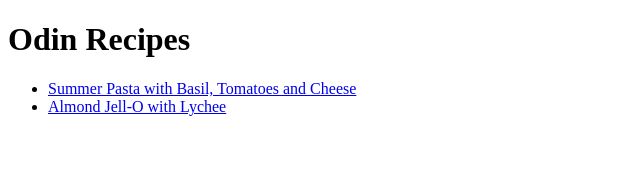
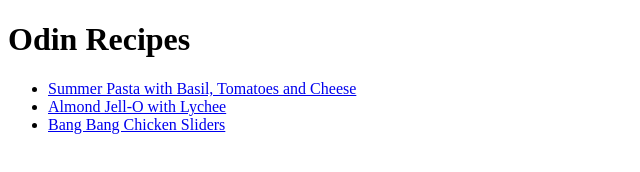
Before and after one commit to dotenvy/odin-recipes, a plain HTML site: page index.html in a window 1280 px wide. Shown: the whole page, without its empty margins (0-640 px from the left). Drawn offline with Linux system fonts and the light colour scheme.

Commit message:
add: bang-bang-recipie link

```diff
--- a/index.html
+++ b/index.html
@@ -16,6 +16,10 @@
         <li>
             <a href="recipes/Almond Jell-O with Lychee.html">Almond Jell-O with Lychee</a>
         </li>
+
+        <li>
+            <a href="recipes/bang-bang-chicken-sliders.html">Bang Bang Chicken Sliders</a>
+        </li>
     </ul>
 
 
```
